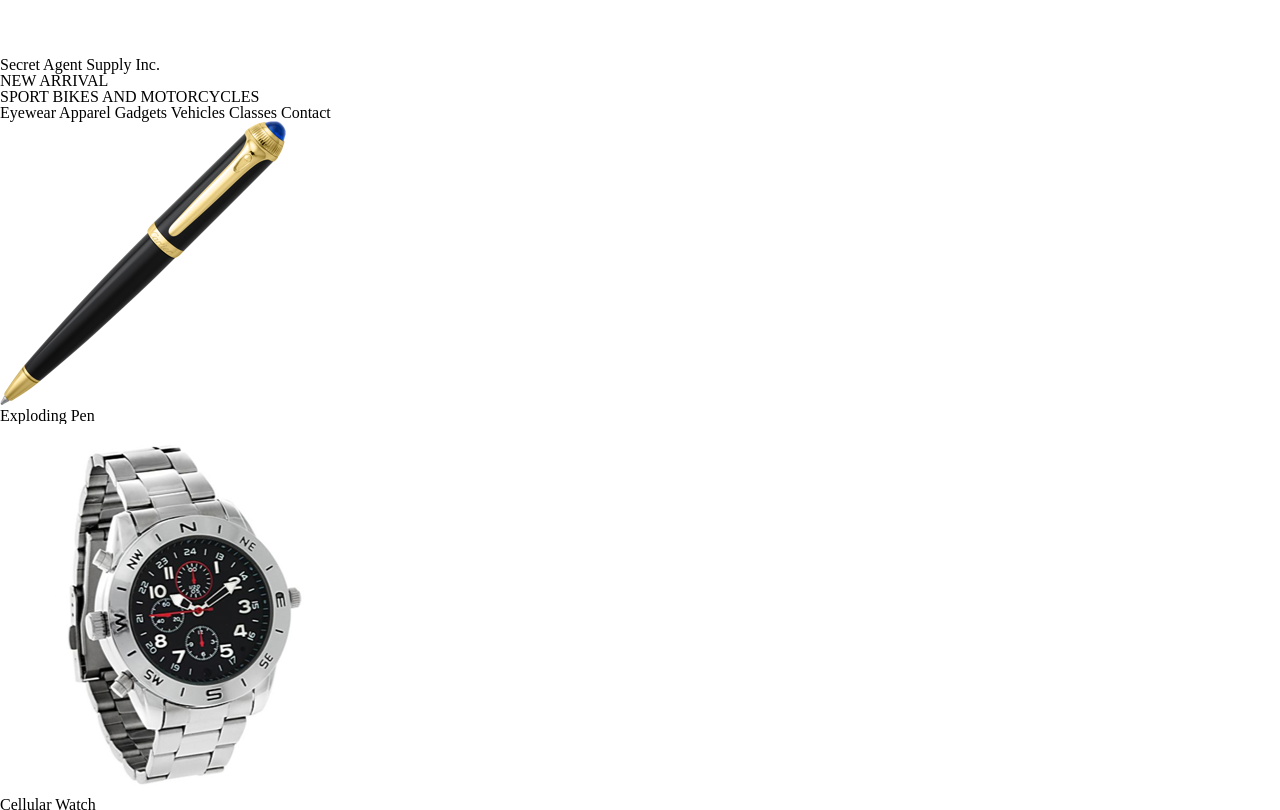
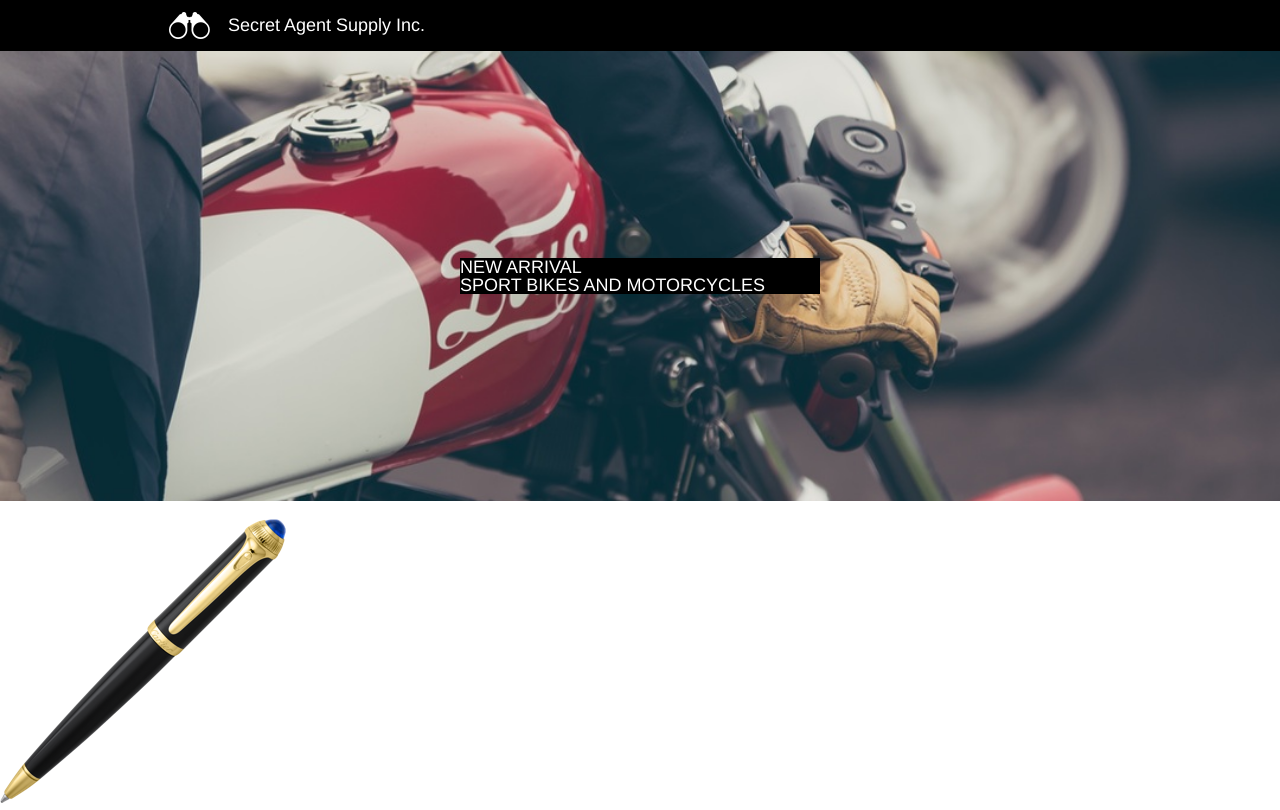
Before and after one commit to hindmiguel/secretagentsupply, a plain HTML site: page index.html in a window 1280 px wide. Shown: the top 810 px of the page. Drawn offline with Linux system fonts and the light colour scheme.

Commit message:
Continue CSS

```diff
--- a/index.html
+++ b/index.html
@@ -8,13 +8,19 @@
   </head>
   <body>
 
+<!-- HEADER -->
+
     <header>
-      <img class="logo" src="./resources/images/logo.png">
-      <h3>Secret Agent Supply Inc.</h3>
+      <div class="header-content">
+        <img class="logo" src="./resources/images/logo.png">
+        <span>Secret Agent Supply Inc.</span>
+      <div>
     </header>
 
+<!-- MAIN SECTION -->
+
     <div class="main-section">
-      <div>
+      <div class="main-content">
         <h3>NEW ARRIVAL</h3>
         <h1>SPORT BIKES AND MOTORCYCLES</h1>
       </div>
--- a/resources/css/style.css
+++ b/resources/css/style.css
@@ -0,0 +1,57 @@
+/*UNIVERSAL STYLES */
+
+html {
+  font-size: 18px;
+  color: white;
+  font-family: Helvetica;
+}
+
+
+
+/* HEADER SECTION */
+
+header {
+  display: flex;
+  justify-content: center;
+  background-color: black;
+  width: 100%;
+}
+
+.header-content {
+  display: flex;
+  align-items: center;
+  width: 960px;
+  padding: .66rem 0;
+}
+
+.header-content span {
+  font-size: 1rem;
+}
+
+.logo {
+  height: 1.5rem;
+  margin-left: .5rem;
+  margin-right: 1rem;
+}
+
+
+
+/* MAIN SECTION */
+
+
+.main-section {
+  display: flex;
+  align-items: center;
+  background-image:
+    url("../images/moto.jpeg");
+  background-repeat: no-repeat;
+  background-size: cover;
+  background-position: center;
+  height: 25rem;
+}
+
+.main-content {
+  width: 20rem;
+  background-color: black;
+  margin: 0 auto;
+}
```
